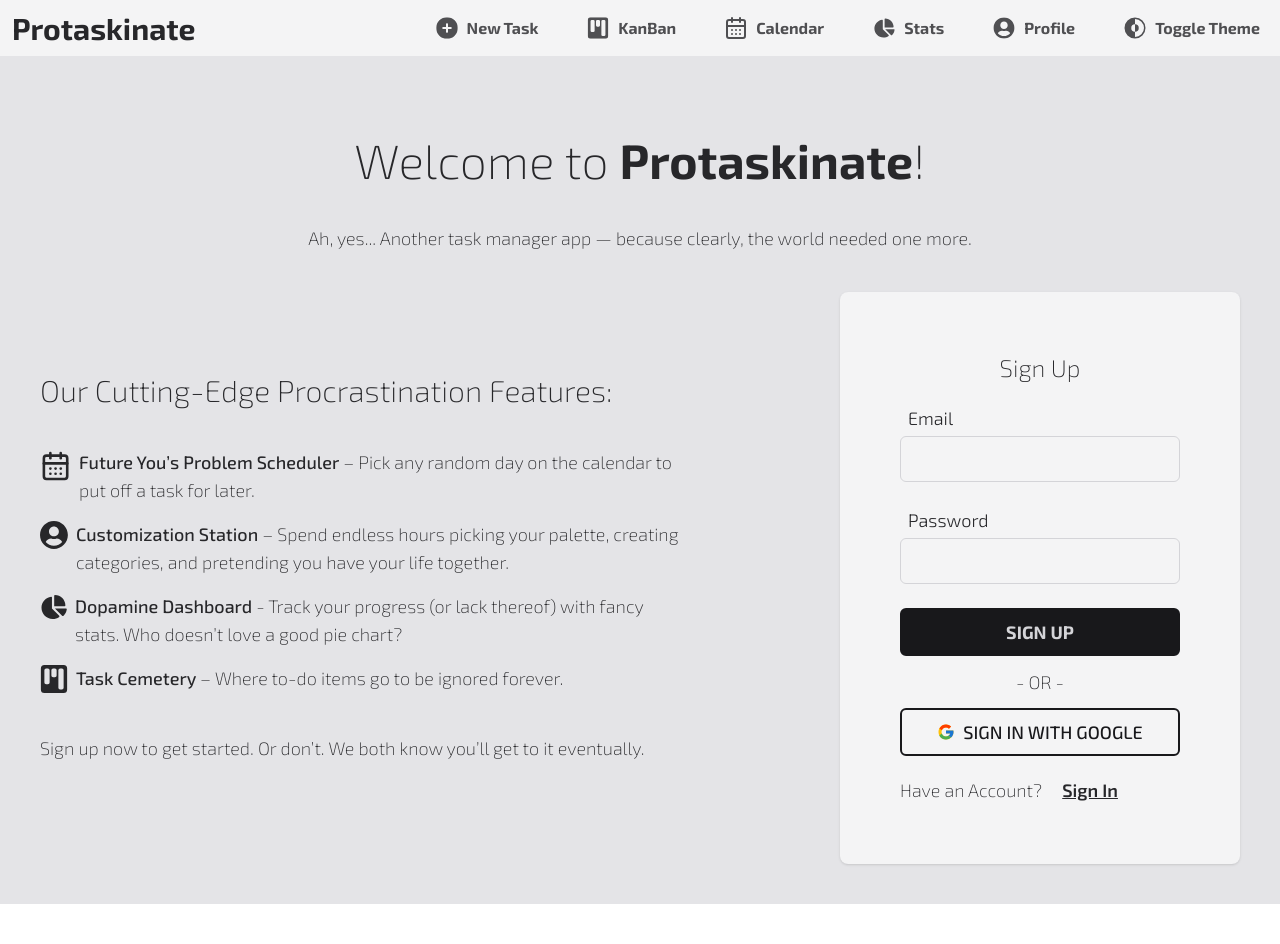
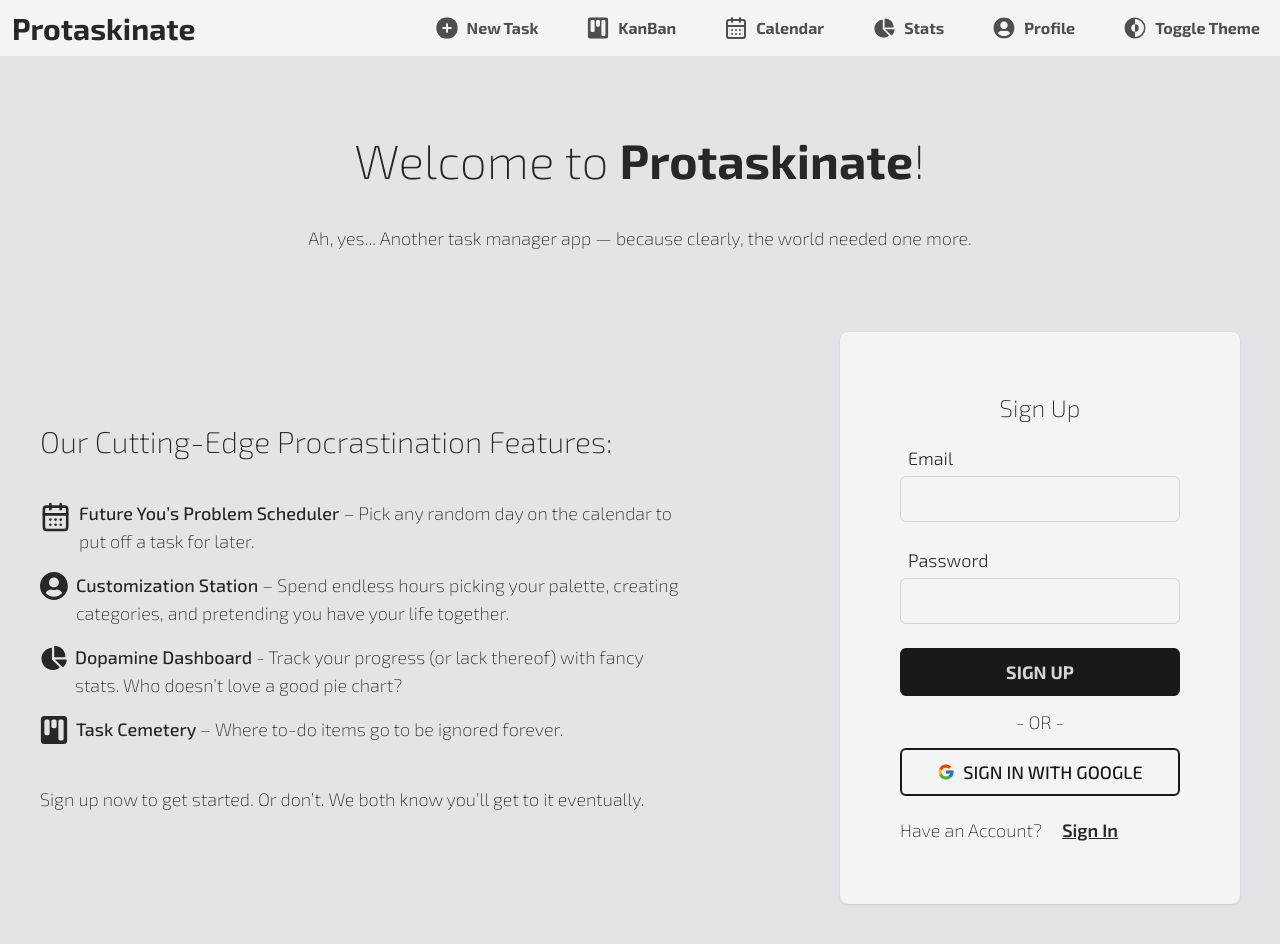
Before and after one commit to cassianebel/protaskinate, a React (Vite) app: page / in a window 1280 px wide. Before the commit the page ends 904 px from the top, so only its background shows below. Built offline with nearby package versions, Linux system fonts and the light colour scheme; no server answers.

Commit message:
style fixes

```diff
--- a/src/Components/CalendarTask.jsx
+++ b/src/Components/CalendarTask.jsx
@@ -23,12 +23,10 @@
         task.isPastDue
       )}
     >
-      <div className="flex gap-2 items-center justify-between border-1 rounded-sm bg-white dark:bg-zinc-950 dark:text-zinc-400 px-2 py-1">
-        <div {...listeners} {...attributes} className="cursor-grab">
-          <MdDragIndicator />
-        </div>
+      <div className="flex gap-2 items-center border-1 rounded-sm bg-white dark:bg-zinc-950 dark:text-zinc-400 px-2 py-1">
+        {/* {task.repeatNumber > 0 && <FaRepeat />} */}
         <button
-          className="truncate cursor-pointer"
+          className="truncate grow cursor-pointer text-start w-100"
           onClick={() => fetchDetails(task)}
         >
           {task.status == "completed" && (
@@ -36,7 +34,9 @@
           )}
           {task.title}
         </button>
-        {task.repeatNumber > 0 && <FaRepeat />}
+        <div {...listeners} {...attributes} className="cursor-grab">
+          <MdDragIndicator />
+        </div>
       </div>
     </div>
   );
--- a/src/Components/Home.jsx
+++ b/src/Components/Home.jsx
@@ -17,9 +17,9 @@
         Ah, yes... Another task manager app — because clearly, the world needed
         one more.
       </p>
-      <div className="lg:flex gap-20 xl:gap-40 mx-auto w-fit">
+      <div className="lg:flex items-center gap-20 xl:gap-40 mx-auto w-fit">
         <div className="lg:text-left">
-          <h3 className="mt-20 text-3xl">
+          <h3 className="my-10 text-3xl">
             Our Cutting-Edge Procrastination Features:
           </h3>
 
@@ -64,9 +64,9 @@
             eventually.
           </p>
         </div>
-        <div className="text-start md:p-10 bg-zinc-100 dark:bg-zinc-900 rounded-lg shadow mb-10">
+        <div className="text-start md:p-10 bg-zinc-100 dark:bg-zinc-900 rounded-lg shadow my-10">
           {user ? (
-            <>
+            <div className="p-10">
               <p>What are you still doing here?</p>
 
               <p className="my-10">
@@ -87,7 +87,7 @@
               </p>
 
               <p>And start adding some tasks already!</p>
-            </>
+            </div>
           ) : (
             <SignUp />
           )}
--- a/src/index.css
+++ b/src/index.css
@@ -25,7 +25,7 @@
   animation: none;
 }
 
-.completed {
+.completed:not(.modal .completed) {
   @apply opacity-50;
   &:hover,
   &:focus {
```
